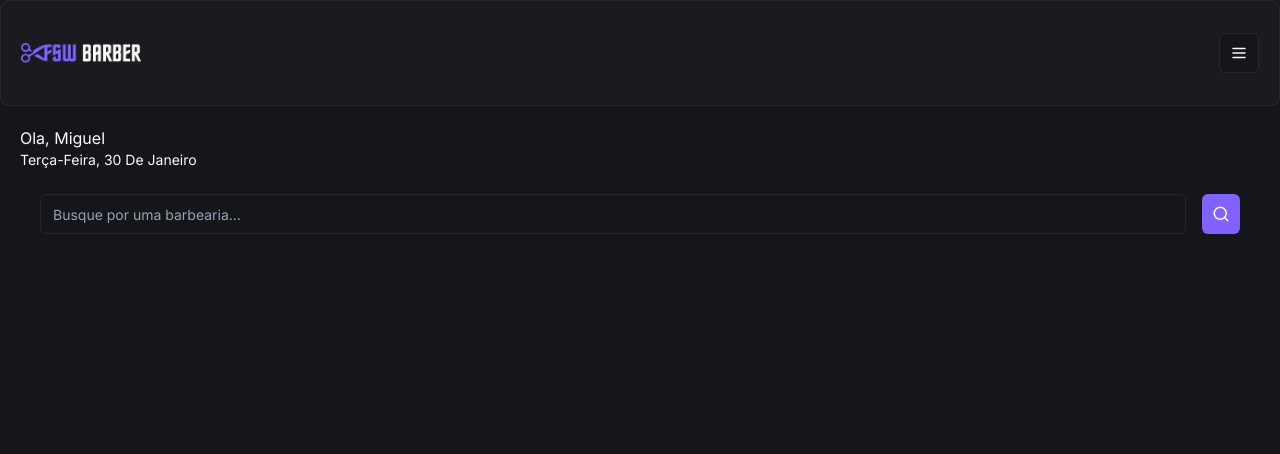
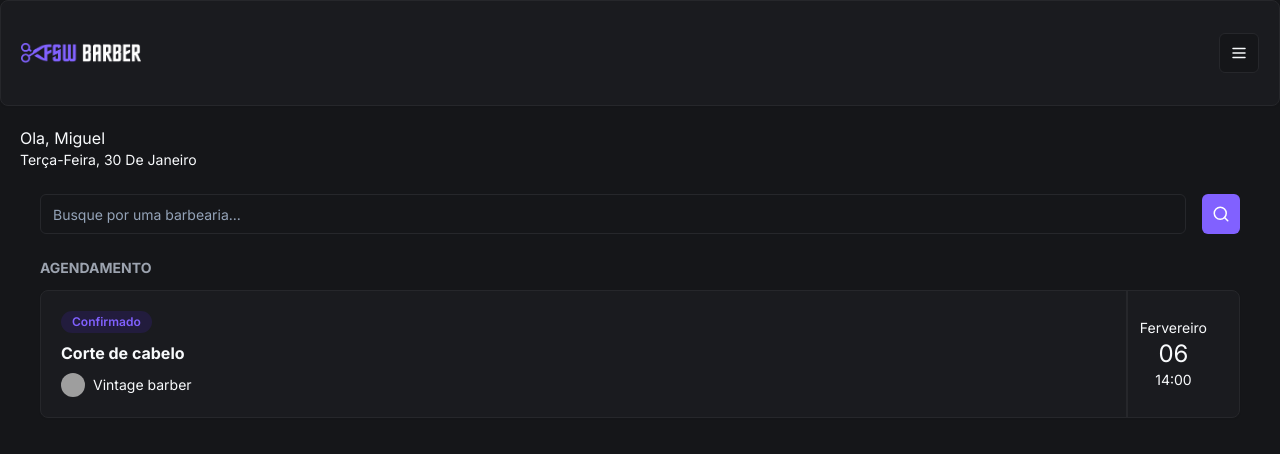
Before and after one commit to kefflen/baber-shop, a Next.js app: page / in a window 1280 px wide. Shown: the top 454 px of the page. Built offline with nearby package versions, Linux system fonts and the light colour scheme; grey boxes are pictures that could not be loaded.

Commit message:
feat: add initial booking component

```diff
--- a/app/(home)/page.tsx
+++ b/app/(home)/page.tsx
@@ -1,6 +1,7 @@
 /* eslint-disable quotes */
 import { format } from 'date-fns'
 import { ptBR } from 'date-fns/locale'
+import BookingItem from '../_components/booking-item'
 import Header from '../_components/header'
 import Search from './_components/search'
 
@@ -17,6 +18,10 @@
 				<div className="px-5 mt-6">
 					<Search />
 				</div>
+				<div className="px-5 mt-6">
+					<h2 className='text-sm mb-3 uppercase text-gray-400 font-bold'>Agendamento</h2>
+					<BookingItem />
+				</div>
 			</div>
 		</div>)
 }
--- /dev/null
+++ b/app/_components/booking-item.tsx
@@ -0,0 +1,32 @@
+import { Avatar, AvatarFallback, AvatarImage } from './ui/avatar'
+import { Badge } from './ui/badge'
+import { Card, CardContent } from './ui/card'
+
+const BookingItem = () => {
+	return (
+		<Card className="">
+			<CardContent className='p-0 px-5 flex justify-between'>
+				<div className="flex flex-col gap-2 py-5">
+					<Badge className='bg-[#221c3d] text-primary hover:bg-[#221c3d] w-fit'>
+            Confirmado
+					</Badge>
+					<h2 className='font-bold'>Corte de cabelo</h2>
+					<div className="flex items-center gap-2">
+						<Avatar className='h-6 w-6'>
+							<AvatarImage src={'https://utfs.io/f/8a457cda-f768-411d-a737-cdb23ca6b9b5-b3pegf.png'}/>
+							<AvatarFallback>A</AvatarFallback>
+						</Avatar>
+						<h3 className='text-sm'>Vintage barber</h3>
+					</div>
+				</div>
+				<div className="flex flex-col justify-center px-3 items-center border-l-2 border-solid border-secondary">
+					<p className='text-sm'>Fervereiro</p>
+					<p className='text-2xl'>06</p>
+					<p className='text-sm'>14:00</p>
+				</div>
+			</CardContent>
+		</Card>
+	)
+}
+
+export default BookingItem
--- /dev/null
+++ b/app/_components/ui/avatar.tsx
@@ -0,0 +1,50 @@
+'use client'
+
+import * as AvatarPrimitive from '@radix-ui/react-avatar'
+import * as React from 'react'
+
+import { cn } from '@/app/_lib/utils'
+
+const Avatar = React.forwardRef<
+  React.ElementRef<typeof AvatarPrimitive.Root>,
+  React.ComponentPropsWithoutRef<typeof AvatarPrimitive.Root>
+>(({ className, ...props }, ref) => (
+	<AvatarPrimitive.Root
+		ref={ref}
+		className={cn(
+			'relative flex h-10 w-10 shrink-0 overflow-hidden rounded-full',
+			className
+		)}
+		{...props}
+	/>
+))
+Avatar.displayName = AvatarPrimitive.Root.displayName
+
+const AvatarImage = React.forwardRef<
+  React.ElementRef<typeof AvatarPrimitive.Image>,
+  React.ComponentPropsWithoutRef<typeof AvatarPrimitive.Image>
+>(({ className, ...props }, ref) => (
+	<AvatarPrimitive.Image
+		ref={ref}
+		className={cn('aspect-square h-full w-full', className)}
+		{...props}
+	/>
+))
+AvatarImage.displayName = AvatarPrimitive.Image.displayName
+
+const AvatarFallback = React.forwardRef<
+  React.ElementRef<typeof AvatarPrimitive.Fallback>,
+  React.ComponentPropsWithoutRef<typeof AvatarPrimitive.Fallback>
+>(({ className, ...props }, ref) => (
+	<AvatarPrimitive.Fallback
+		ref={ref}
+		className={cn(
+			'flex h-full w-full items-center justify-center rounded-full bg-muted',
+			className
+		)}
+		{...props}
+	/>
+))
+AvatarFallback.displayName = AvatarPrimitive.Fallback.displayName
+
+export { Avatar, AvatarFallback, AvatarImage }
--- /dev/null
+++ b/app/_components/ui/badge.tsx
@@ -0,0 +1,36 @@
+import { cva, type VariantProps } from 'class-variance-authority'
+import * as React from 'react'
+
+import { cn } from '@/app/_lib/utils'
+
+const badgeVariants = cva(
+	'inline-flex items-center rounded-full border px-2.5 py-0.5 text-xs font-semibold transition-colors focus:outline-none focus:ring-2 focus:ring-ring focus:ring-offset-2',
+	{
+		variants: {
+			variant: {
+				default:
+          'border-transparent bg-primary text-primary-foreground hover:bg-primary/80',
+				secondary:
+          'border-transparent bg-secondary text-secondary-foreground hover:bg-secondary/80',
+				destructive:
+          'border-transparent bg-destructive text-destructive-foreground hover:bg-destructive/80',
+				outline: 'text-foreground',
+			},
+		},
+		defaultVariants: {
+			variant: 'default',
+		},
+	}
+)
+
+export interface BadgeProps
+  extends React.HTMLAttributes<HTMLDivElement>,
+    VariantProps<typeof badgeVariants> {}
+
+function Badge({ className, variant, ...props }: BadgeProps) {
+	return (
+		<div className={cn(badgeVariants({ variant }), className)} {...props} />
+	)
+}
+
+export { Badge, badgeVariants }
--- a/package.json
+++ b/package.json
@@ -13,6 +13,7 @@
   },
   "dependencies": {
     "@prisma/client": "^5.8.1",
+    "@radix-ui/react-avatar": "^1.0.4",
     "@radix-ui/react-slot": "^1.0.2",
     "class-variance-authority": "^0.7.0",
     "clsx": "^2.1.0",
```
Also changed, not shown: 1 other file (tests, documents, lock files or other folders).
